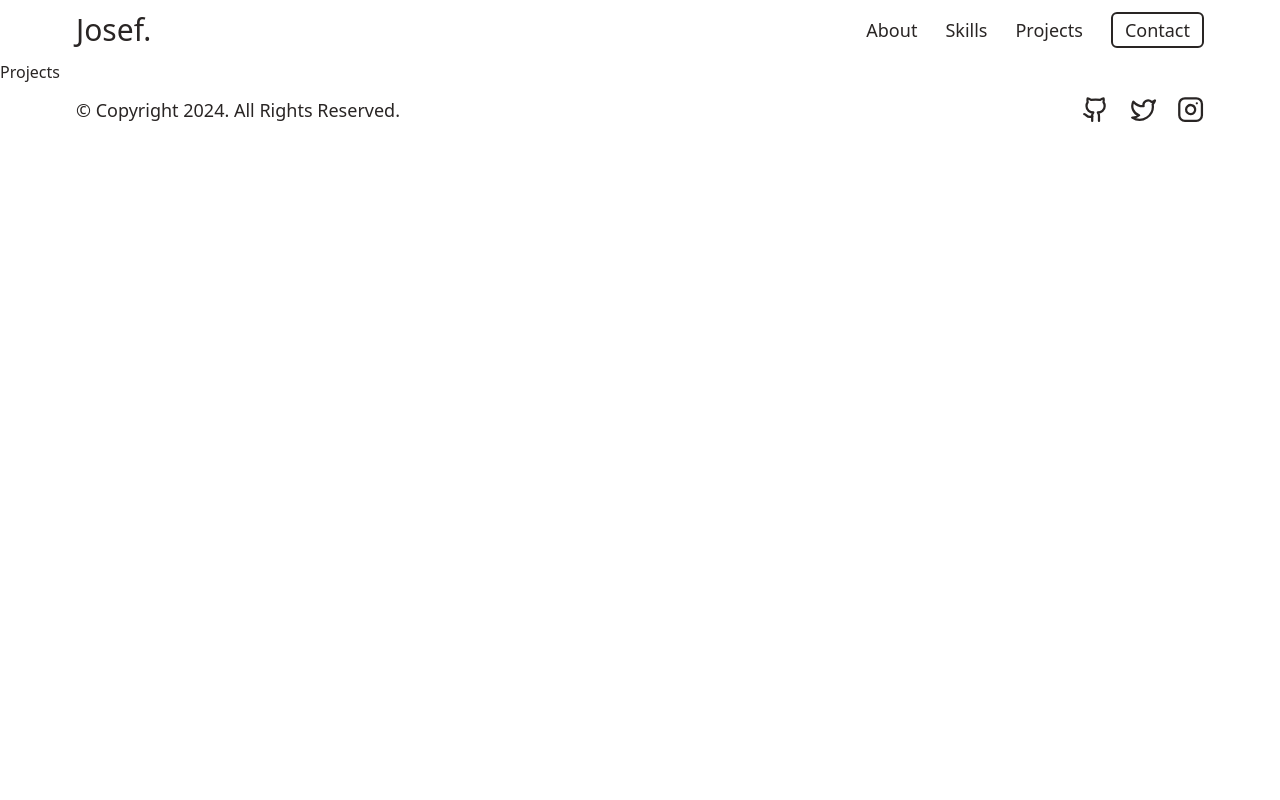
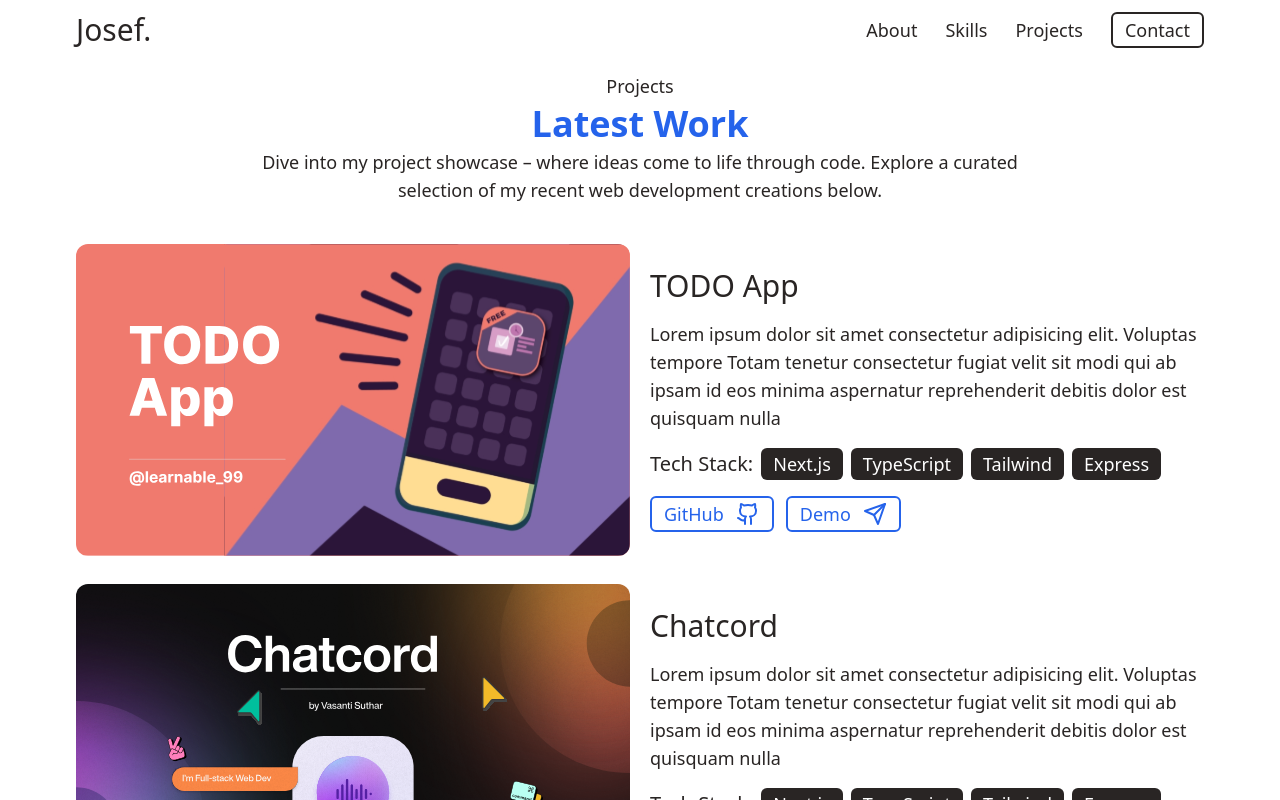
Before and after one commit to aay7ush/cdm-portfolio-website, a React (Vite) app: page /projects in a window 1280 px wide. Shown: the top 800 px of the page. Built offline with nearby package versions, Linux system fonts and the light colour scheme.

Commit message:
feat: add projects page

```diff
--- /dev/null
+++ b/src/components/Project.jsx
@@ -0,0 +1,47 @@
+import { Github, Send } from 'lucide-react'
+
+const Project = ({ title, thumbnail, description, github, demo }) => {
+  return (
+    <div className="grid lg:grid-cols-2 gap-5 items-center">
+      <img
+        src={thumbnail || '/project-1.svg'}
+        alt="project thumbnail"
+        className="rounded-xl"
+      />
+
+      <div className="grid gap-4">
+        <h4 className="text-3xl font-medium">{title || 'Project Title'}</h4>
+        <p>
+          {description ||
+            'Lorem ipsum dolor sit amet consectetur adipisicing elit. Voluptas tempore Totam tenetur consectetur fugiat velit sit modi qui ab ipsam id eos minima aspernatur reprehenderit debitis dolor est quisquam nulla'}
+        </p>
+        <div className="flex gap-2 items-center">
+          <p className="text-xl font-medium">Tech Stack:</p>
+          <p className="bg-stone-800 text-white px-3 py-0.5 rounded-md">
+            Next.js
+          </p>
+          <p className="bg-stone-800 text-white px-3 py-0.5 rounded-md">
+            TypeScript
+          </p>
+          <p className="bg-stone-800 text-white px-3 py-0.5 rounded-md">
+            Tailwind
+          </p>
+          <p className="bg-stone-800 text-white px-3 py-0.5 rounded-md">
+            Express
+          </p>
+        </div>
+        <div className="flex gap-3">
+          <a href={github || '/'} className="btn btn-primary">
+            GitHub
+            <Github />
+          </a>
+          <a href={demo || '/'} className="btn btn-primary">
+            Demo
+            <Send />
+          </a>
+        </div>
+      </div>
+    </div>
+  )
+}
+export default Project
--- a/src/pages/Projects.jsx
+++ b/src/pages/Projects.jsx
@@ -1,4 +1,23 @@
+import Intro from '../components/Intro'
+import Project from '../components/Project'
+
 const Projects = () => {
-  return <div>Projects</div>
+  return (
+    <div className="container">
+      <Intro
+        title="Latest Work"
+        subtitle="Projects"
+        body="Dive into my project showcase – where ideas come
+          to life through code. Explore a curated selection of my recent web
+          development creations below."
+      />
+
+      <div className="my-10 space-y-7">
+        <Project thumbnail="/project-1.svg" title="TODO App" />
+        <Project thumbnail="/project-2.svg" title="Chatcord" />
+        <Project thumbnail="/project-3.svg" title="CLINIX" />
+      </div>
+    </div>
+  )
 }
 export default Projects
```
